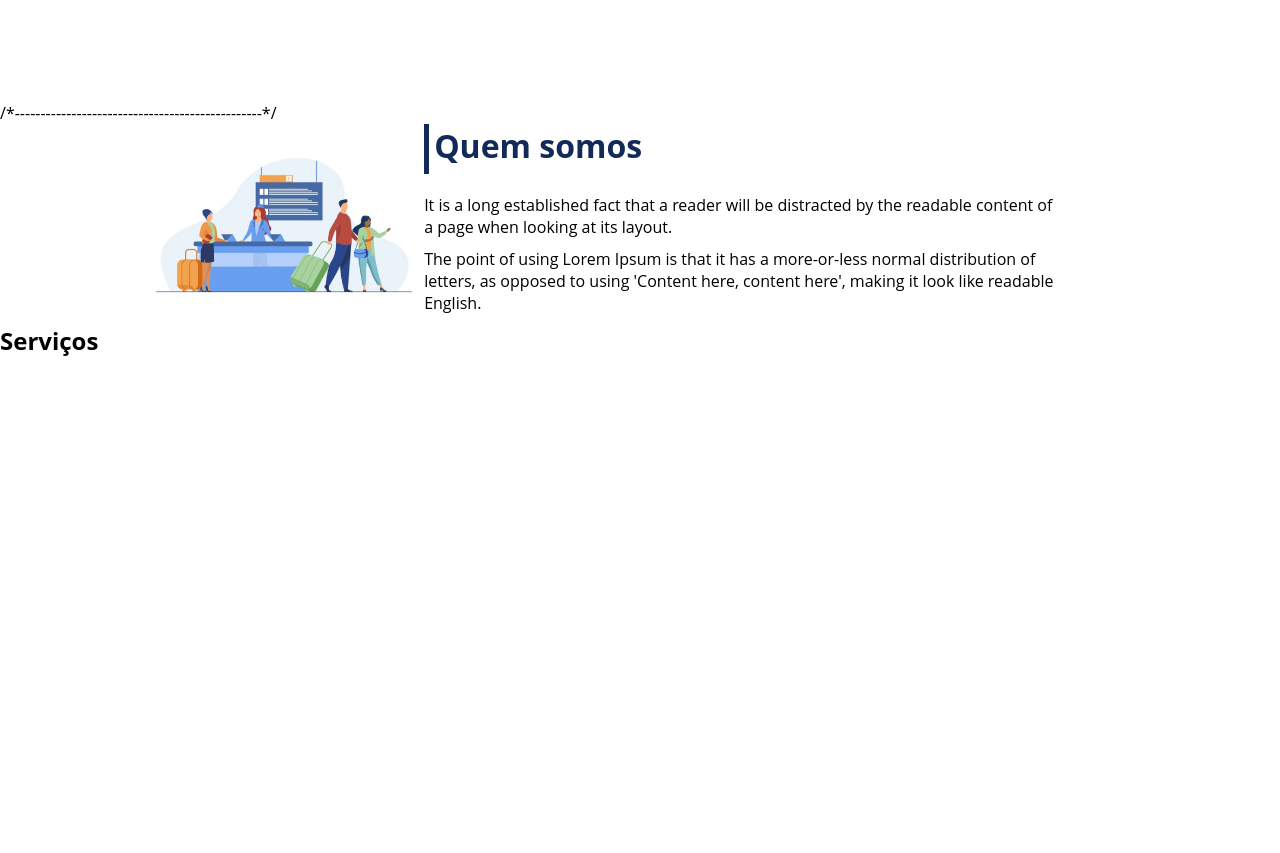
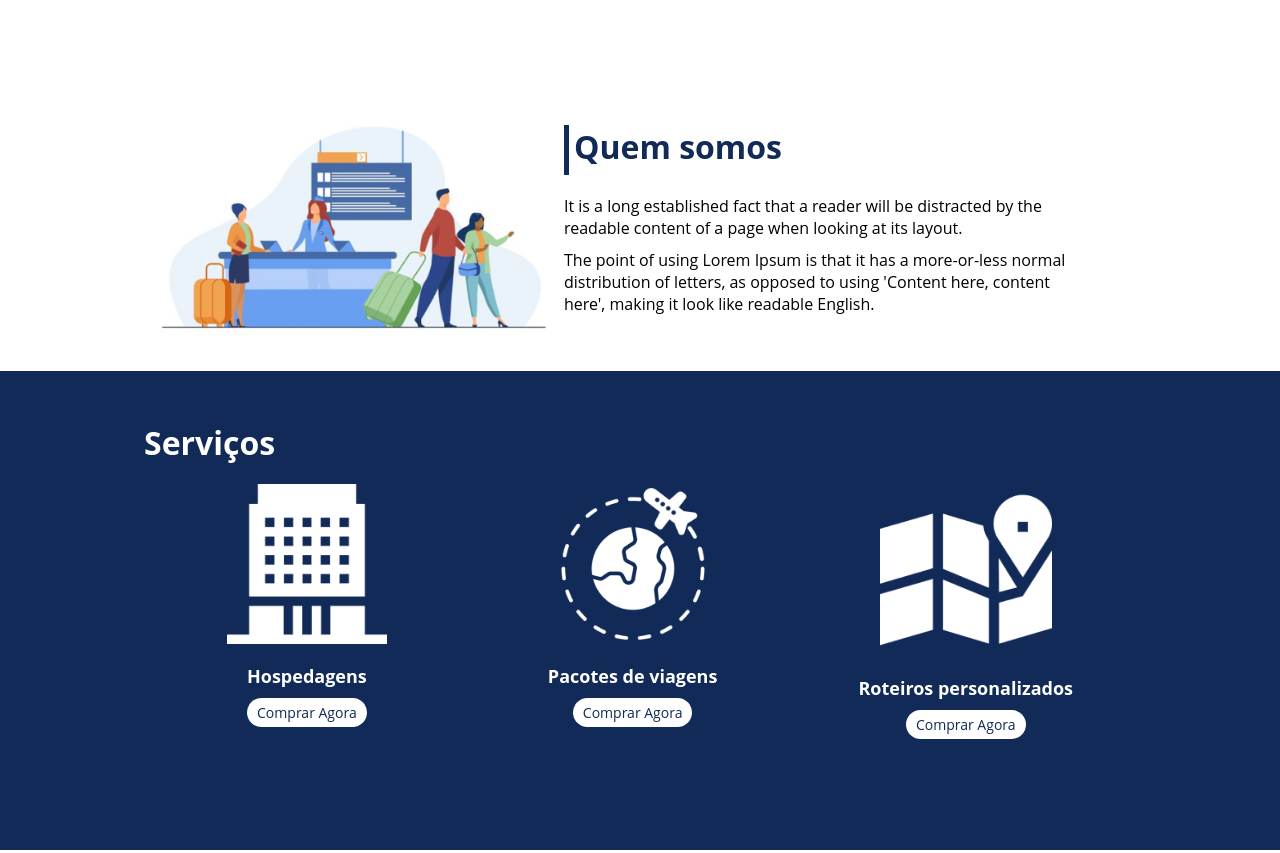
Before and after one commit to AdalbertCosta/posicionando.elementos.com.flexboxemcss.DIO, a plain HTML site: page flex-projeto/index.html in a window 1280 px wide. Shown: the part 820-1673 px from the top of the page. Drawn offline with Linux system fonts and the light colour scheme.

Commit message:
Projeto Flex

```diff
--- a/flex-projeto/index.html
+++ b/flex-projeto/index.html
@@ -16,17 +16,19 @@
             <div>
                 <h1>FlexTurismos</h1>
             </div>
-            <ul class="list-items">
+
+            <div >
+                <ul class="list-items menu">
                     <li><a href="#quem-somos">Quem Somos</a></li>
                     <li><a href="#servicos">Serviços</a></li>
                     <li><a href="#planos">Planos</a></li>
                 </ul>
             </div>
+        </div>
 
     </header>
 
 
-    //------------------------------------------------//
 
     <div class="flex-container apresentacao">
         <div class="texto-apresentacao">
@@ -41,7 +43,6 @@
     </div>
 
 
-    /*------------------------------------------------*/
 
 
     <div class="flex-container" id="quem-somos">
@@ -61,32 +62,38 @@
     </div>
 
 
-    <div>
+
+    <div class="container-externo">
+        <div class="flex-container" id="servicos">
             <div>
                 <h2>Serviços</h2>
             </div>
 
-        <div>
-            <div>
-                <div><img src="./images/icon-2.png" alt="hospedagens"></div>
+            <div class="list-servicos">
+                <div class="item-servico">
+                    <div><img src=" ./images/icon-2.png" alt="hospedagens"></div>
                     <p>Hospedagens</p>
                     <a href="#">Comprar Agora</a>
                 </div>
 
-            <div>
+                <div class="item-servico">
                     <div><img src="./images/icon-1.png" alt="pacote de viagens"></div>
                     <p>Pacotes de viagens</p>
                     <a href="#">Comprar Agora</a>
                 </div>
 
-            <div>
+                <div class="item-servico">
                     <div><img src="./images/icon-3.png" alt="roteiros personalizados"></div>
                     <p>Roteiros personalizados</p>
                     <a href="#">Comprar Agora</a>
                 </div>
 
             </div>
+
         </div>
+    </div>
+
+
 
     <div>
 
--- a/flex-projeto/style.css
+++ b/flex-projeto/style.css
@@ -12,7 +12,7 @@ ul li a {
   text-decoration: none;
 }
 
-div img{
+div img {
   display: block;
   width: 100%;
 }
@@ -39,7 +39,7 @@ header .list-items {
 .list-items li a {
   color: #fff;
 }
-header menu {
+.menu {
   justify-content: space-between;
 }
 
@@ -73,21 +73,71 @@ header menu {
   align-items: center;
   justify-content: space-between;
 }
-#quem-somos h2{
-  font-size:32px;
-  color: #122A57;
+#quem-somos h2 {
+  font-size: 32px;
+  color: #122a57;
   display: flex;
-  margin-bottom:20px;
+  margin-bottom: 20px;
 }
-#quem-somos h2::before{
-  content: " ";
-  height:50px;
+#quem-somos h2::before {
+  content: ' ';
+  height: 50px;
   width: 5px;
-  margin-right:5px;
-  background-color: #122A57;
-  position:relative;
+  margin-right: 5px;
+  background-color: #122a57;
+  position: relative;
 }
-#quem-somos p{
-  margin-bottom:10px;
+#quem-somos p {
+  margin-bottom: 10px;
   width: 90%;
 }
+#quem-somos img {
+  min-width: 420px;
+}
+.container-externo {
+  background-color: #122a57;
+  width: 100%;
+}
+#servicos {
+  flex-direction: column;
+  padding-top: 50px;
+  padding-bottom: 100px;
+}
+
+#servicos h2 {
+  color: #fff;
+  font-size: 32px;
+  margin-bottom: 20px;
+}
+
+.list-servicos {
+  display: flex;
+  justify-content: space-around;
+}
+.list-servicos .item-servico {
+  text-align: center;
+}
+.item-servico a {
+  width: 220px;
+  background-color: #fff;
+  border-radius: 30px;
+  height: 50px;
+  text-align: center;
+  margin-top: 20px;
+  line-height: 50px;
+  text-decoration: none;
+  padding: 5px 10px;
+  color: #122a57;
+  font-size: 14px;
+}
+
+.item-servico p {
+  font-weight: 700;
+  font-size: 18px;
+  color: #fff;
+  margin-top: 20px;
+}
+.item-servico img{
+  width: 80%;
+  margin: auto;
+}
```
Lines whose indentation alone changed are shown as unchanged.
